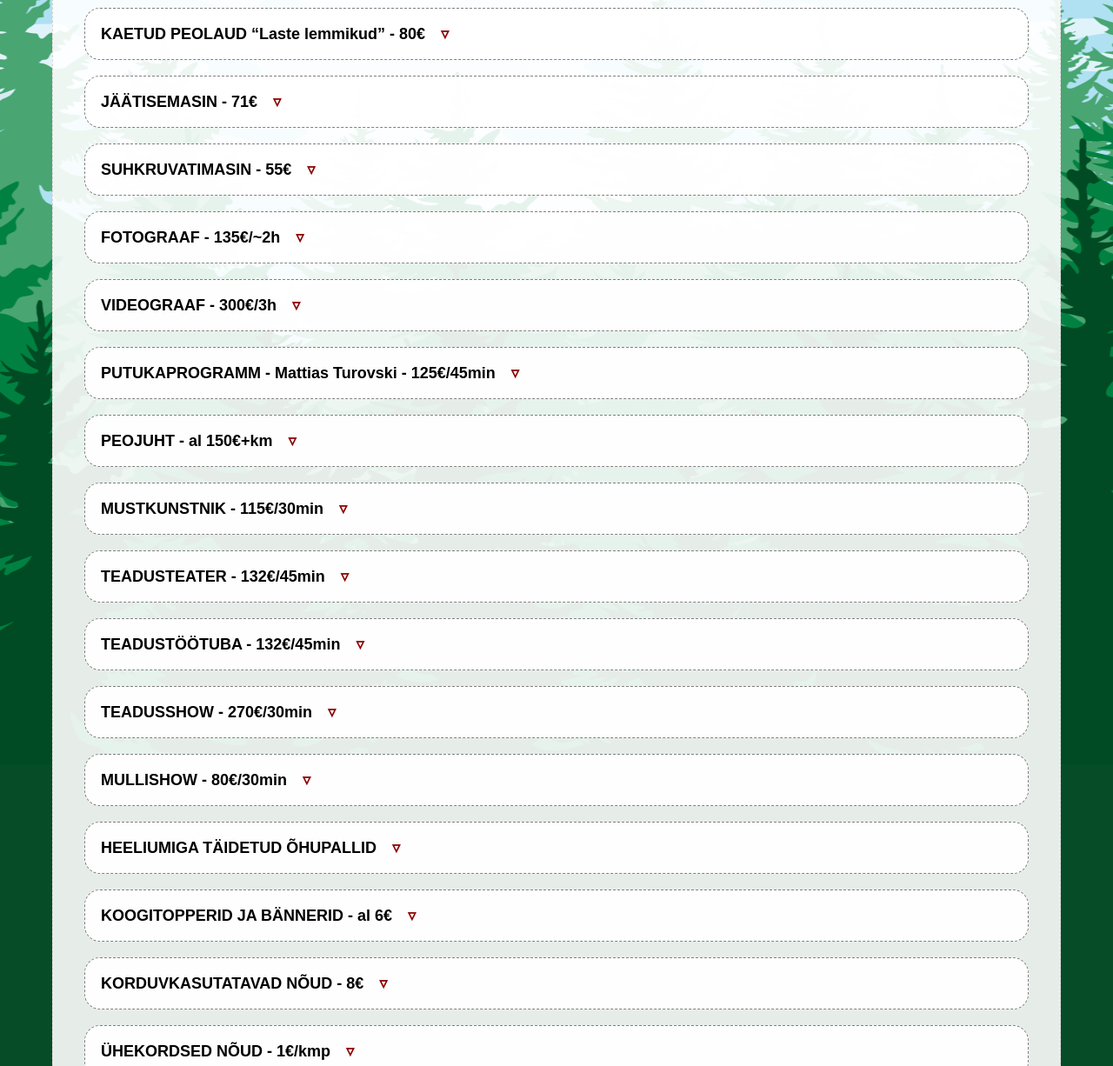
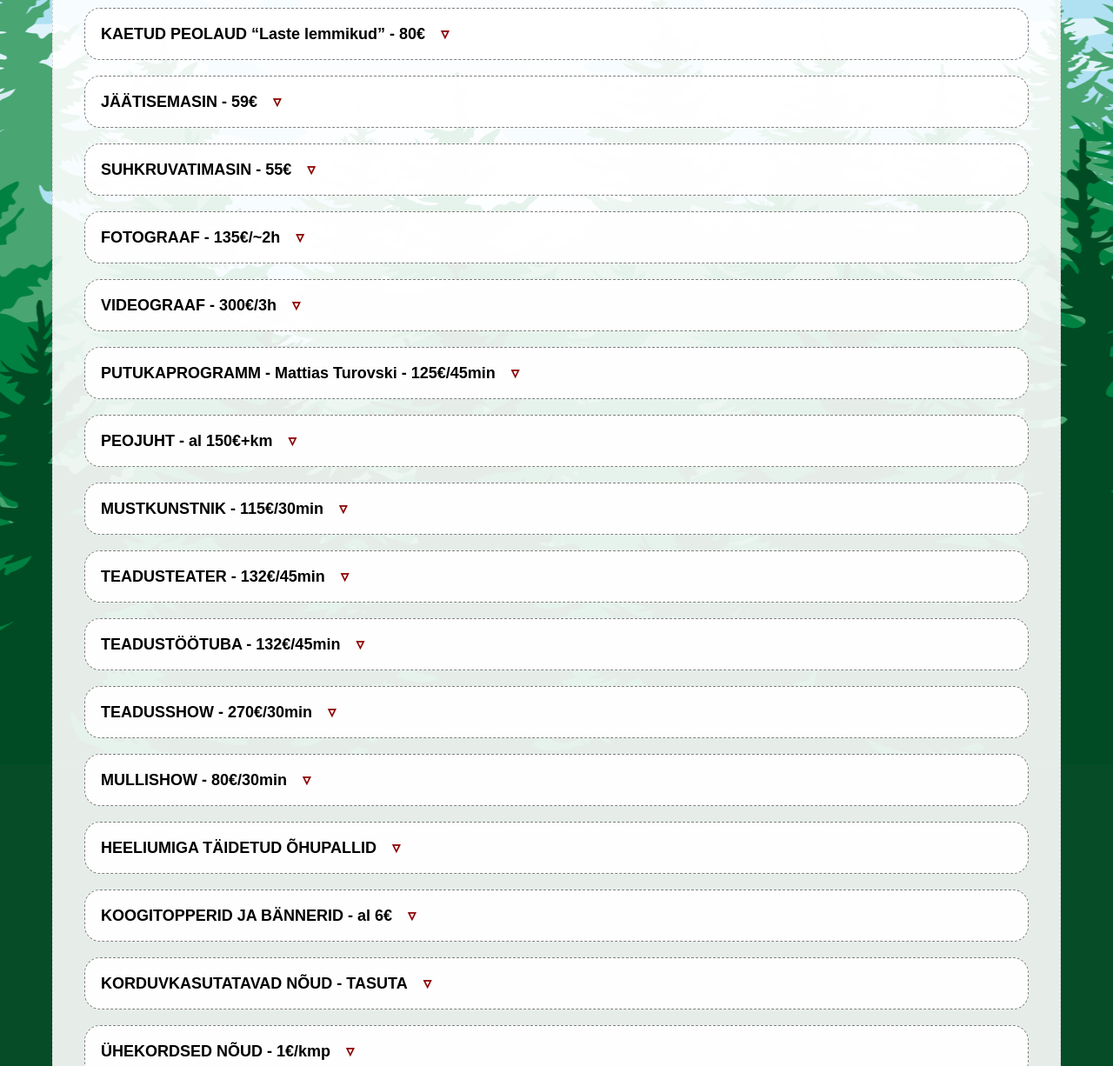
Before and after one commit to mypsik/torela, a Jekyll site: the page built from lisateenused/index.md, in a window 1280 px wide. Shown: the part 585-1811 px from the top of the page at 87% size. Built offline with Jekyll 4.4.1, drawn with Linux system fonts in a browser that asks for light colours.

Commit message:
Update index.md

```diff
--- a/lisateenused/index.md
+++ b/lisateenused/index.md
@@ -52,7 +52,7 @@ KAETUD PEOLAUD "Laste lemmikud" - 80€
   Helluse jogurtid, kartulisalat, puuvilja-juurviljavaagen, juustupulgad, popcorn, näkileivad, kamapallid, kõrsikud ja morss.
 
 
-JÄÄTISEMASIN - 71€
+JÄÄTISEMASIN - 59€
 : Pehme jäätisemasin valmistab 1 tunni ja 15 minutiga 40 pehmet jäätist. Kaasa tuleb jäätis ja 40 vahvlit. Lapsed saavad endale ise jäätist serveerida. Maitsed on hetkel vanilje ja šokolaad, võimalik on teha ka teisi maitseid.
 
 SUHKRUVATIMASIN - 55€
@@ -195,8 +195,8 @@ KOOGITOPPERID JA BÄNNERID - al 6€
   <img alt="Glitter1" src="glitter1.jpg" height="150">
 
 
-KORDUVKASUTATAVAD NÕUD - 8€
-: Kui hoolid loodusest ja soovid kokku hoida ühekordsete nõude ostu pealt, siis pakume bambustaldrikuid- ja joogitopse, nisuõlekõrrest koogitaldrikuid ja plastikust söögiriistu. Nõusid jagub 28 inimesele.
+KORDUVKASUTATAVAD NÕUD - TASUTA
+: Kui hoolid loodusest ja soovid kokku hoida ühekordsete nõude ostu pealt, siis pakume kasutamiseks bambustaldrikuid- ja joogitopse, nisuõlekõrrest koogitaldrikuid ja plastikust söögiriistu. Nõusid jagub 28 inimesele.
 
   **Nõud tuleb ise puhtaks pesta.**
   Kui soovid, et meie peseksime, siis lisandub tasu 10€.
```
